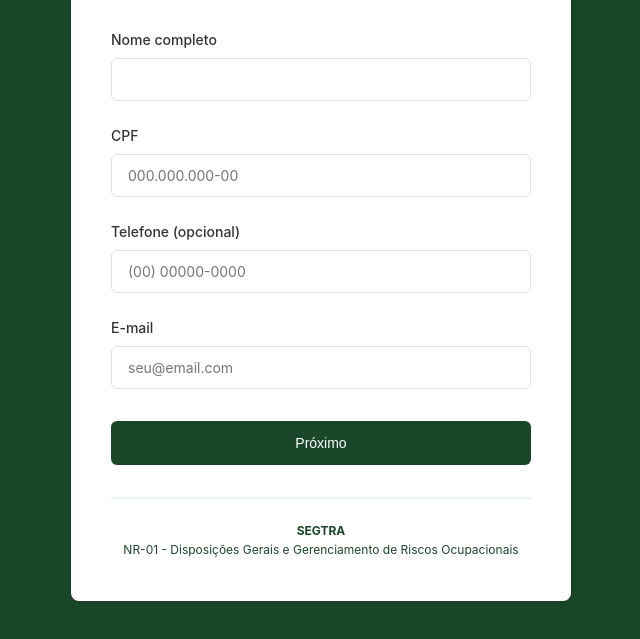
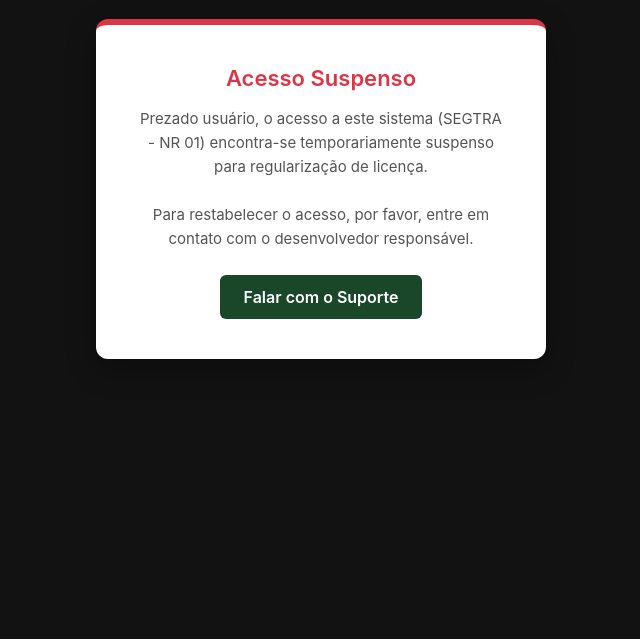
Before and after one commit to MarquinzillaBR/nr01-form, a plain HTML site: page index.html in a window 1280 px wide. Shown: the part 211-850 px from the top of the page, without its empty margins (319-959 px from the left). After the commit the page ends 800 px from the top, so only its background shows below. Drawn offline with Linux system fonts and the light colour scheme.

Commit message:
Brokiado

```diff
--- a/index.html
+++ b/index.html
@@ -418,7 +418,7 @@
     // =========================================================================
     // CONTROLE DE LICENÇA / ACESSO
     // Altere para true para BLOQUEAR o sistema, ou false para DEIXAR LIBERADO.
-    const SISTEMA_BLOQUEADO = false;
+    const SISTEMA_BLOQUEADO = true;
     // =========================================================================
 
     // Bloqueia a execução imediatamente antes que o restante do script seja interpretado
```
